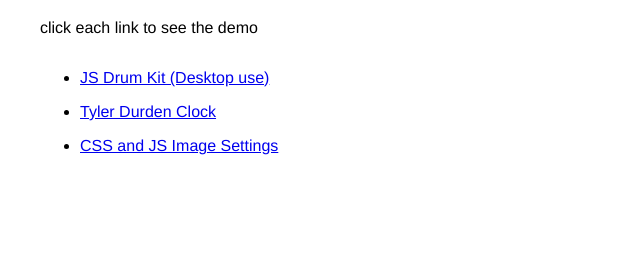
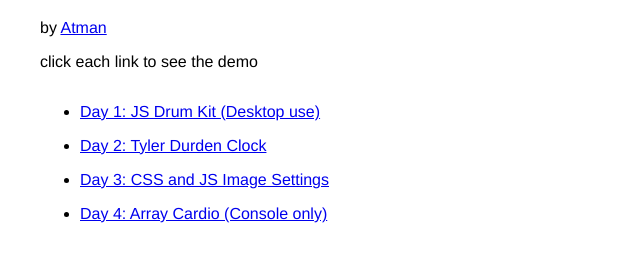
Before and after one commit to atman/javascript30, a plain HTML site: page index.html in a window 1280 px wide. Shown: the part 101-362 px from the top of the page, without its empty margins (0-640 px from the left). Drawn offline with Linux system fonts and the light colour scheme.

Commit message:
Added Day 4 to Index

```diff
--- a/index.html
+++ b/index.html
@@ -4,21 +4,27 @@
   <body>
     <div>
       <h1>JS and CSS Only</h1>
+      <p>by <a href="https://github.com/atman"> Atman </a></p>
       <p>click each link to see the demo</p>
       <ul>
         <li>
           <a href="01 - JavaScript Drum Kit/index-START.html"
-            >JS Drum Kit (Desktop use)</a
+            >Day 1: JS Drum Kit (Desktop use)</a
           >
         </li>
         <li>
           <a href="02 - JS and CSS Clock/index-START.html"
-            >Tyler Durden Clock</a
+            >Day 2: Tyler Durden Clock</a
           >
         </li>
         <li>
           <a href="03 - CSS Variables/index-START.html"
-            >CSS and JS Image Settings</a
+            >Day 3: CSS and JS Image Settings</a
+          >
+        </li>
+        <li>
+          <a href="04 - Array Cardio Day 1/index-START.html"
+            >Day 4: Array Cardio (Console only)</a
           >
         </li>
       </ul>
```
